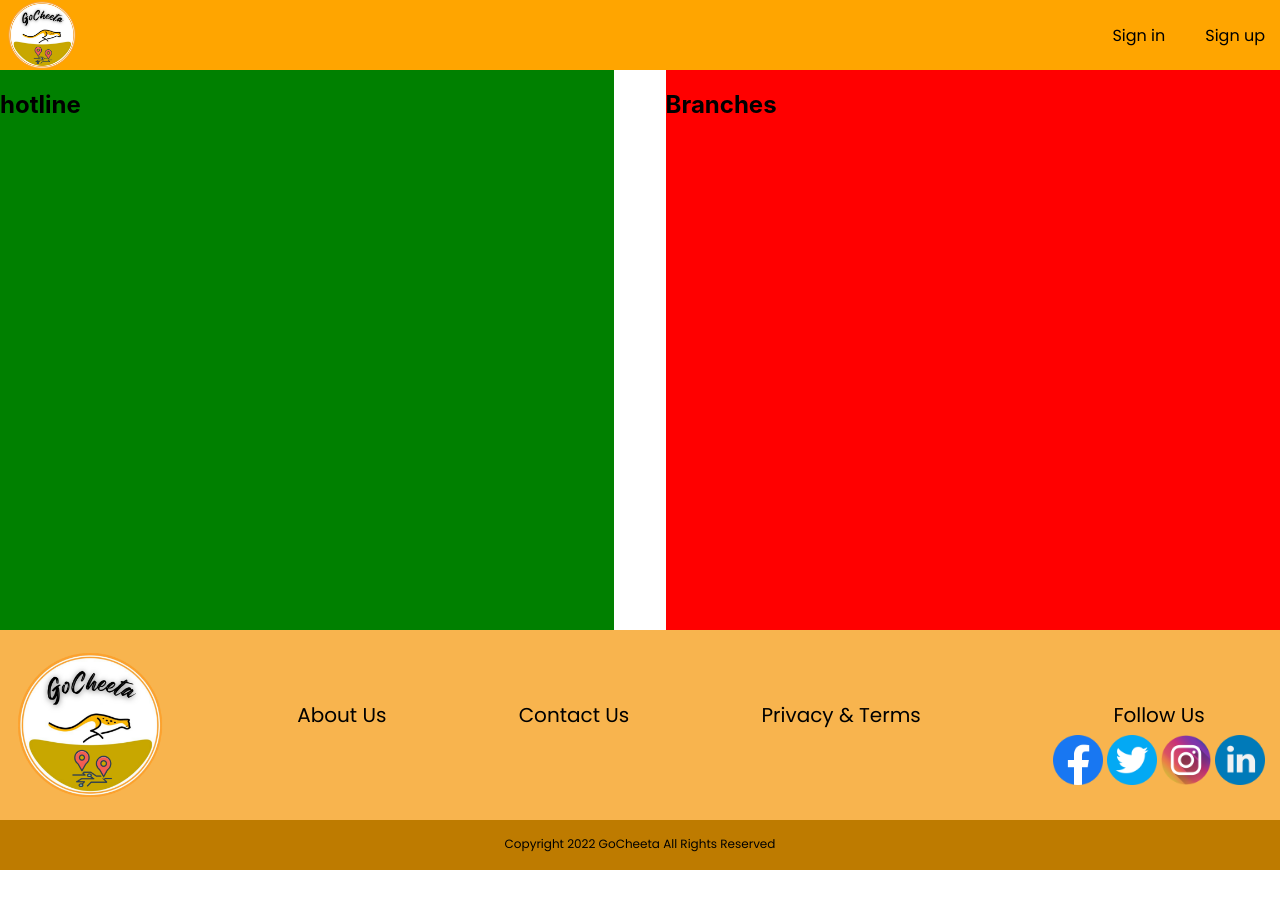
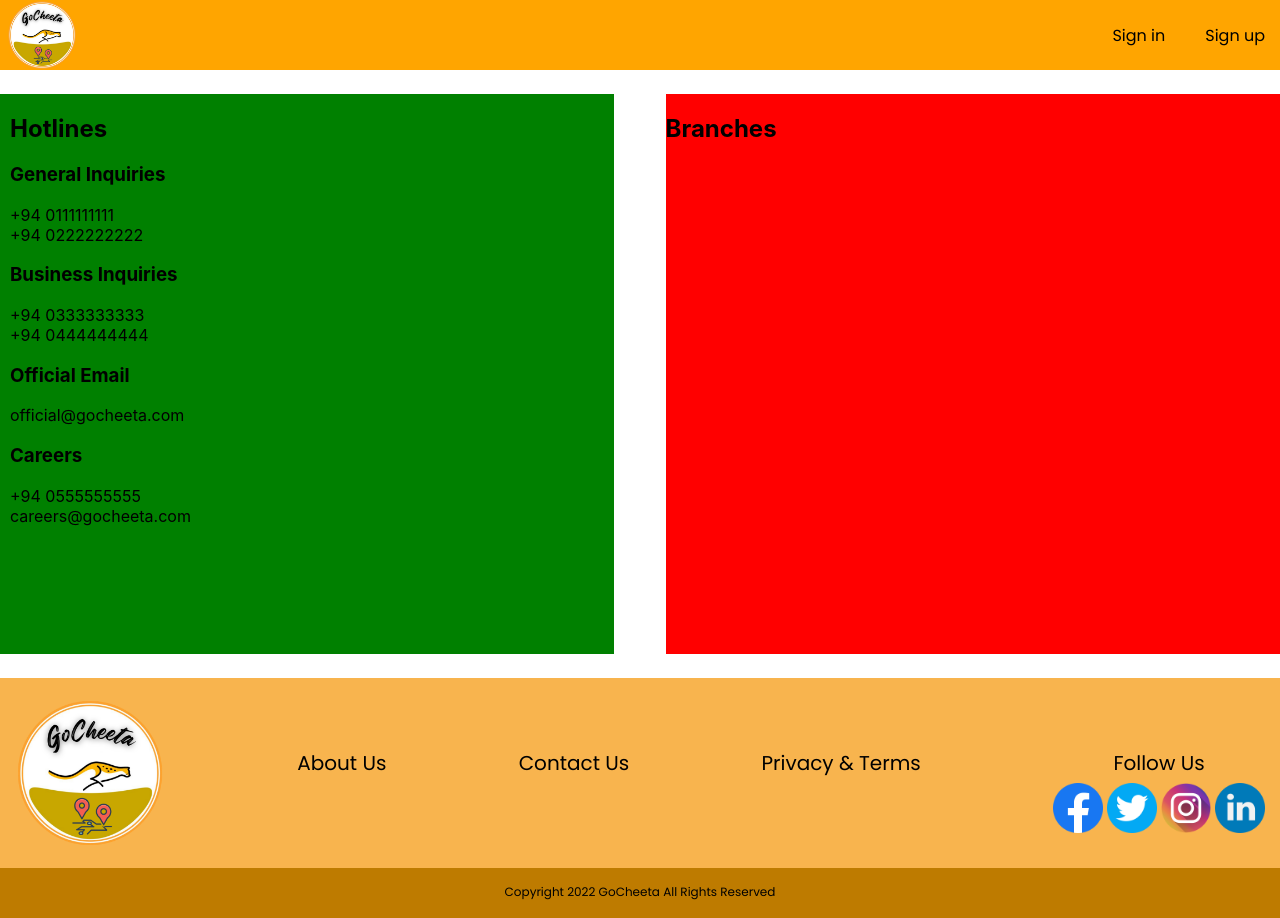
Before and after one commit to dvimukthi/cab-service-system, a React (Create React App) app: page /Contact in a window 1280 px wide. Before the commit the page ends 870 px from the top, so only its background shows below. Built offline with nearby package versions, Linux system fonts and the light colour scheme; a web font is replaced by a local one.

Commit message:
ContactUsPartOne text

```diff
--- a/src/Components/ContactUsComponents/ContactUsBody.css
+++ b/src/Components/ContactUsComponents/ContactUsBody.css
@@ -2,6 +2,8 @@
     display: flex;
     flex-direction: row;
     justify-content: space-between;
+    height: 38rem;
+    align-items: center;
 }
 
 .ContactUs__partOne {
@@ -10,6 +12,10 @@
     width: 48%;
 }
 
+.ContactUs__text{
+    margin-left: 10px;
+}
+
 .ContactUs__partTwo {
     background: red;
     height: 35rem;
--- a/src/Components/ContactUsComponents/ContactUsBody.js
+++ b/src/Components/ContactUsComponents/ContactUsBody.js
@@ -5,7 +5,31 @@ function ContactUsBody() {
   return (
     <div className="ContactUs__Container">
       <div className="ContactUs__partOne">
-        <h2>hotline</h2>
+        <div className="ContactUs__text">
+          <h2>Hotlines</h2>
+          <p>
+            <h3>General Inquiries</h3>
+            +94 0111111111
+            <br />
+            +94 0222222222
+          </p>
+          <p>
+            <h3>Business Inquiries</h3>
+            +94 0333333333
+            <br />
+            +94 0444444444
+          </p>
+          <p>
+            <h3>Official Email</h3>
+            official@gocheeta.com
+          </p>
+          <p>
+            <h3>Careers</h3>
+            +94 0555555555
+            <br />
+            careers@gocheeta.com
+          </p>
+        </div>
       </div>
       <div className="ContactUs__partTwo">
         <h2>Branches</h2>
```
